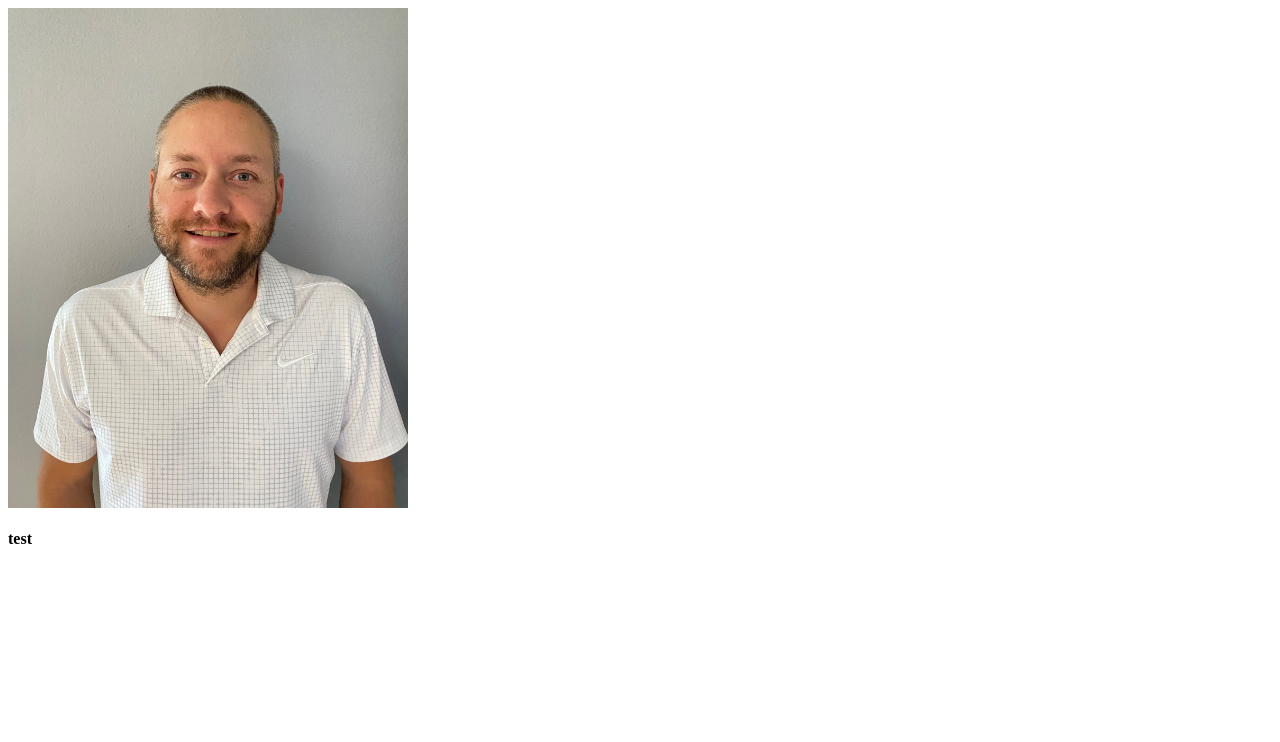
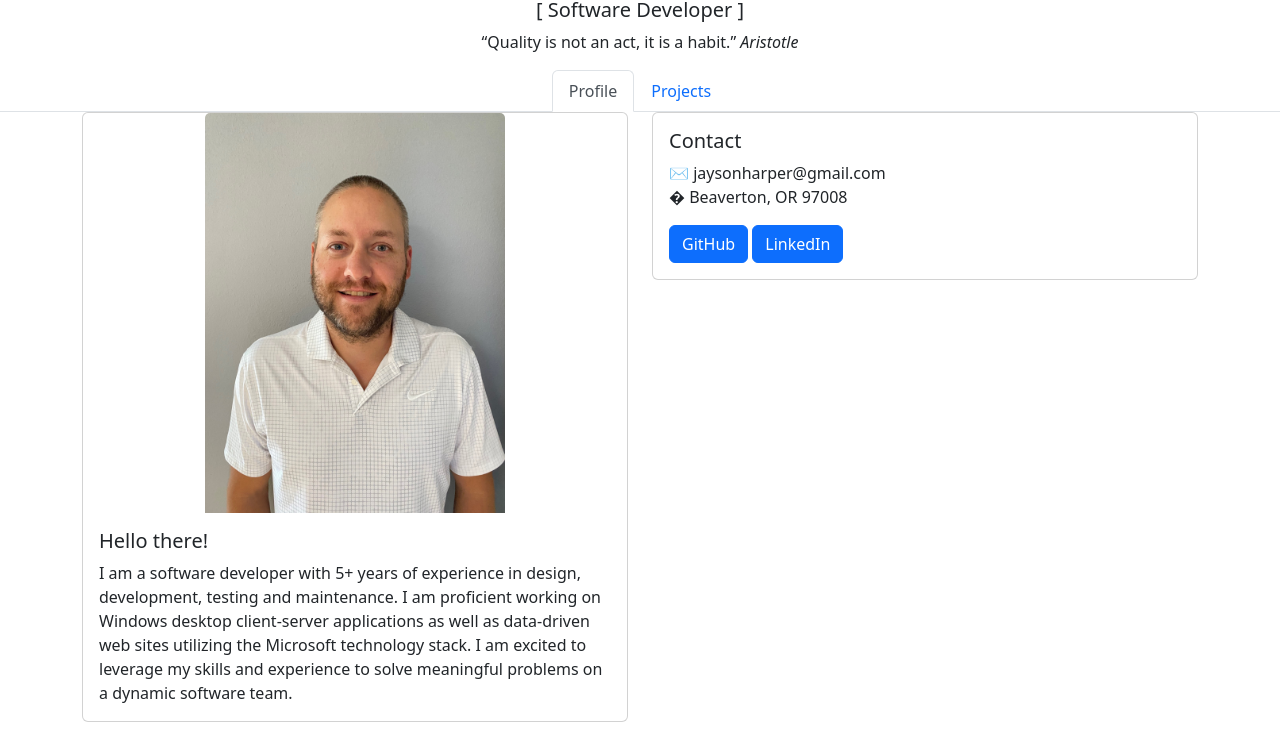
Before and after one commit to jaysonharper/jaysonharper.github.io, a plain HTML site: page index.html in a window 1280 px wide. Shown: the part 58-800 px from the top of the page. Drawn offline with nearby package versions, Linux system fonts and the light colour scheme.

Commit message:
Added profile info and project details.

```diff
--- a/index.html
+++ b/index.html
@@ -1,10 +1,163 @@
-<html>
+<!DOCTYPE html>
+<html lang="en">
   <head>
-    <title>Jayson's Portfolio</title>
+    <meta charset="utf-8" />
+    <title>Jayson Harper's Portfolio</title>
+    <link href="./profile.css" rel="stylesheet" />
+    <link
+      href="https://cdn.jsdelivr.net/npm/bootstrap@5.2.3/dist/css/bootstrap.min.css"
+      rel="stylesheet"
+      integrity="sha384-rbsA2VBKQhggwzxH7pPCaAqO46MgnOM80zW1RWuH61DGLwZJEdK2Kadq2F9CUG65"
+      crossorigin="anonymous"
+    />
   </head>
   <body>
-    <h1>Jayson Harper's Portfolio</h1>
-    <img src=".\profileLarge.jpg" alt="Me" style="width:400px;height:500px;"/>
-    <h4>test</h4>
+    <div class="jumbotron text-center">
+      <h1>Jayson Harper</h1>
+      <h5>[ Software Developer ]</h5>
+      <p><q>Quality is not an act, it is a habit.</q> <i>Aristotle</i></p>
+    </div>
+
+    <ul class="nav nav-tabs justify-content-center" id="myTab" role="tablist">
+      <li class="nav-item" role="presentation">
+        <button
+          class="nav-link active"
+          id="profile-tab"
+          data-bs-toggle="tab"
+          data-bs-target="#profile-tab-pane"
+          type="button"
+          role="tab"
+          aria-controls="profile-tab-pane"
+          aria-selected="false"
+        >
+          Profile
+        </button>
+      </li>
+      <li class="nav-item" role="presentation">
+        <button
+          class="nav-link"
+          id="projects-tab"
+          data-bs-toggle="tab"
+          data-bs-target="#projects-tab-pane"
+          type="button"
+          role="tab"
+          aria-controls="projects-tab-pane"
+          aria-selected="false"
+        >
+          Projects
+        </button>
+      </li>
+    </ul>
+    <div class="container">
+      <div class="tab-content" id="myTabContent">
+        <!-- Profile Tab -->
+        <div
+          class="tab-pane fade show active"
+          id="profile-tab-pane"
+          role="tabpanel"
+          aria-labelledby="profile-tab"
+          tabindex="0"
+        >
+          <div class="row">
+            <div class="col-sm-6">
+              <div class="card">
+                <img
+                  src="./profileLarge.jpg"
+                  class="card-img-top mx-auto"
+                  id="profileImg"
+                  alt="Profile Picture"
+                />
+                <div class="card-body">
+                  <h5 class="card-title">Hello there!</h5>
+                  <p class="card-text">
+                    I am a software developer with 5+ years of experience in
+                    design, development, testing and maintenance. I am
+                    proficient working on Windows desktop client-server
+                    applications as well as data-driven web sites utilizing the
+                    Microsoft technology stack. I am excited to leverage my
+                    skills and experience to solve meaningful problems on a
+                    dynamic software team.
+                  </p>
+                </div>
+              </div>
+            </div>
+            <div class="col-sm-6">
+              <div class="card">
+                <div class="card-body">
+                  <h5 class="card-title">Contact</h5>
+                  <p class="card-text">
+                    ✉ jaysonharper@gmail.com <br />
+                    � Beaverton, OR 97008
+                  </p>
+                  <a
+                    href="https://github.com/jaysonharper"
+                    class="btn btn-primary"
+                    >GitHub</a
+                  >
+                  <a
+                    href="https://www.linkedin.com/in/jaysonchristianharper/"
+                    class="btn btn-primary"
+                    >LinkedIn</a
+                  >
+                </div>
+              </div>
+            </div>
+          </div>
+        </div>
+        <!-- Project Tab -->
+        <div
+          class="tab-pane fade"
+          id="projects-tab-pane"
+          role="tabpanel"
+          aria-labelledby="projects-tab"
+          tabindex="0"
+        >
+          <div class="row">
+            <div class="col-sm-6">
+              <div class="card">
+                <div class="card-body">
+                  <h5 class="card-title">PacMen Exercise</h5>
+                  <p class="card-text">
+                    Creates pacman images and sets them in motion with edge detection.
+                  </p>
+                  <a href="https://jaysonharper.github.io/pacmen-exercise/" class="btn btn-primary">View Details</a>
+                  <a href="https://github.com/jaysonharper/pacmen-exercise" class="btn btn-primary">View Repository</a>
+                </div>
+              </div>
+            </div>
+            <div class="col-sm-6">
+              <div class="card">
+                <div class="card-body">
+                  <h5 class="card-title">Eye Exercise</h5>
+                  <p class="card-text">
+                    Creates eye images that follow the location of the mouse.
+                  </p>
+                  <a href="https://jaysonharper.github.io/eye-exercise/" class="btn btn-primary">View Details</a>
+                  <a href="https://github.com/jaysonharper/eye-exercise" class="btn btn-primary">View Repository</a>
+                </div>
+              </div>
+            </div>
+            <div class="col-sm-6">
+              <div class="card">
+                <div class="card-body">
+                  <h5 class="card-title">Real Time Bus Tracker</h5>
+                  <p class="card-text">
+                    Uses a map API to track metro buses in real time.
+                  </p>
+                  <a href="#" class="btn btn-primary">View Details</a>
+                  <a href="#" class="btn btn-primary">View Repository</a>
+                </div>
+              </div>
+            </div>
+          </div>
+        </div>
+      </div>
+    </div>
+
+    <script
+      src="https://cdn.jsdelivr.net/npm/bootstrap@5.2.3/dist/js/bootstrap.bundle.min.js"
+      integrity="sha384-kenU1KFdBIe4zVF0s0G1M5b4hcpxyD9F7jL+jjXkk+Q2h455rYXK/7HAuoJl+0I4"
+      crossorigin="anonymous"
+    ></script>
   </body>
 </html>
--- /dev/null
+++ b/profile.css
@@ -0,0 +1,3 @@
+#profileImg {
+    width: 300px;
+}
```
